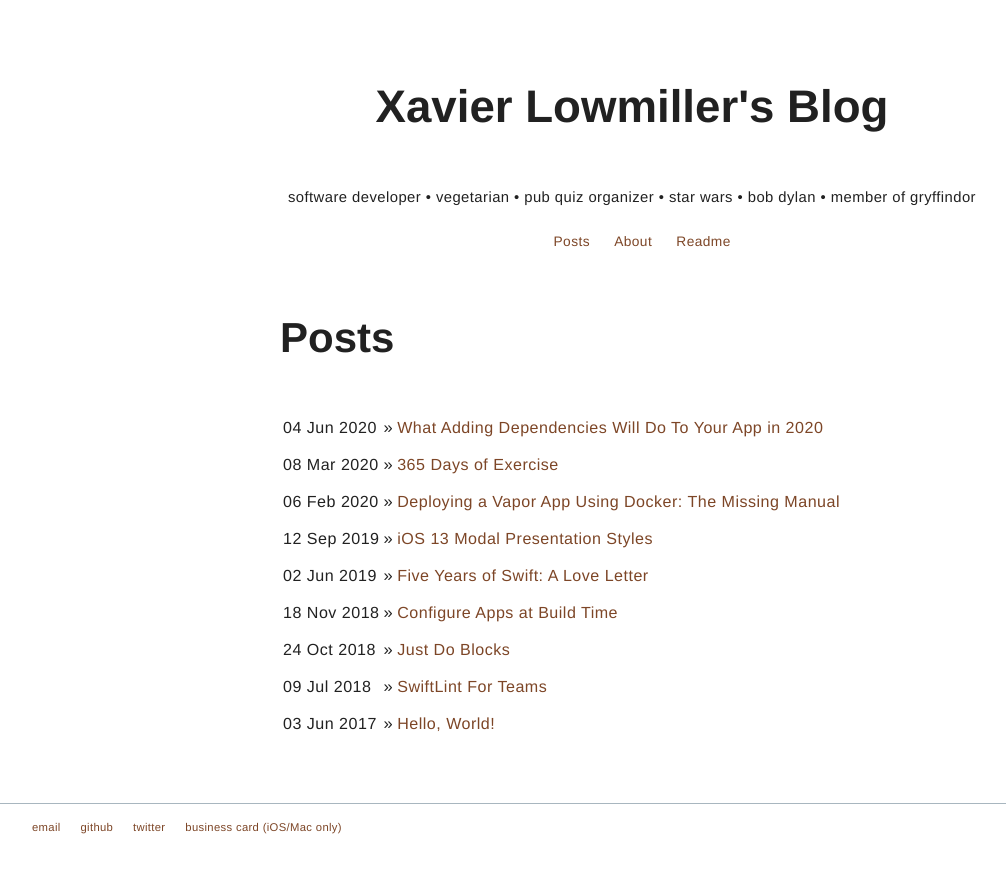
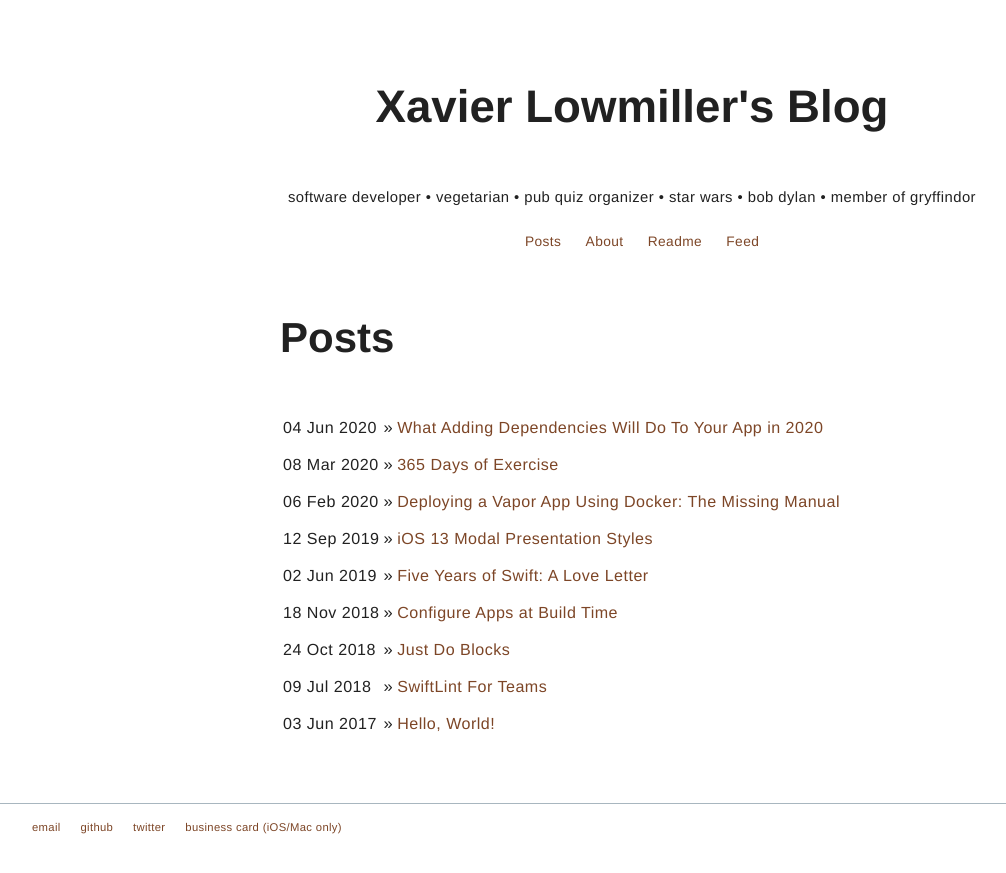
Before and after one commit to xavierLowmiller/xavierLowmiller.github.io, a Jekyll site: the page built from index.html, in a window 1280 px wide. Shown: the top 873 px of the page, without its empty margins (8-1014 px from the left). Built offline with Jekyll 4.4.1, drawn with Linux system fonts in a browser that asks for light colours.

Commit message:
Add link to RSS feed

```diff
--- a/_layouts/default.html
+++ b/_layouts/default.html
@@ -14,6 +14,7 @@
 					<li><a href="/">Posts</a></li>
 					<li><a href="/about">About</a></li>
 					<li><a href="https://github.com/xavierLowmiller/README.md">Readme</a></li>
+					<li><a href="/feed.xml">Feed</a></li>
 				</ul>
 			</nav>
 			<div class="container">
```
